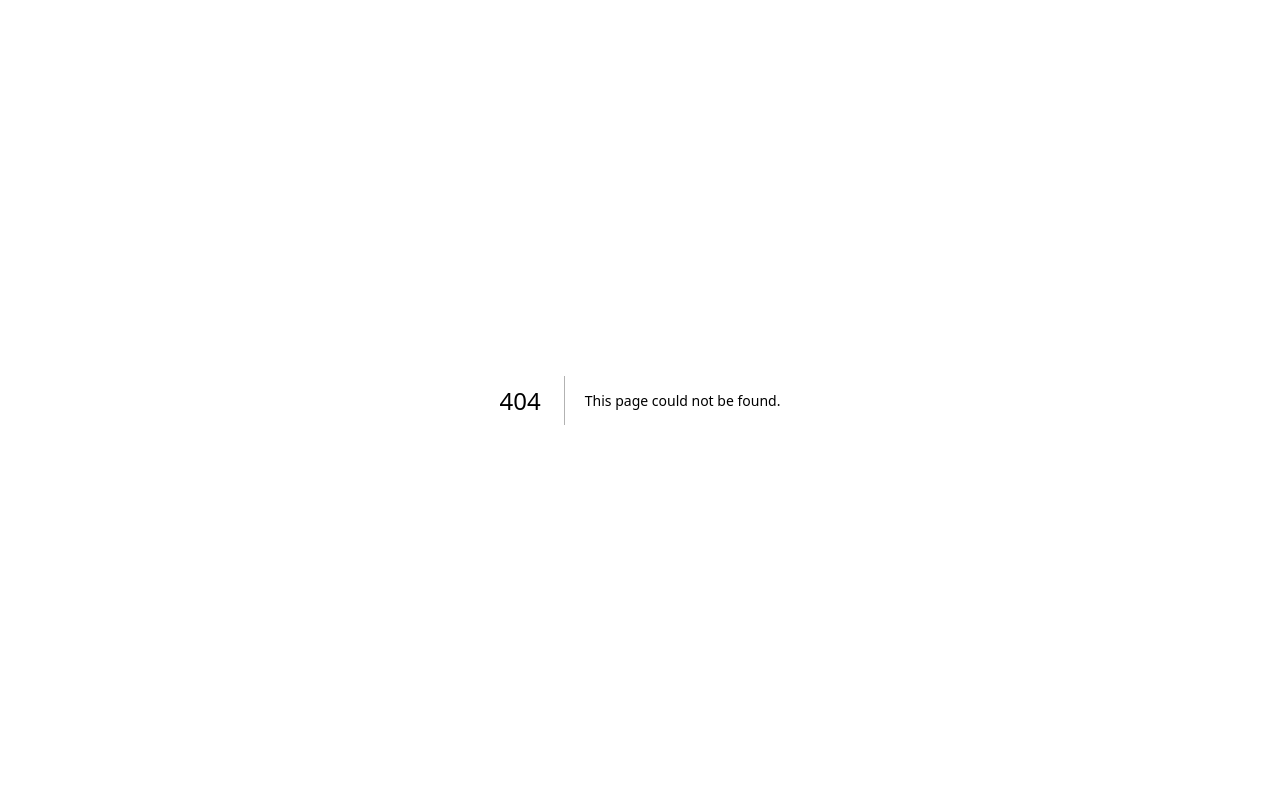
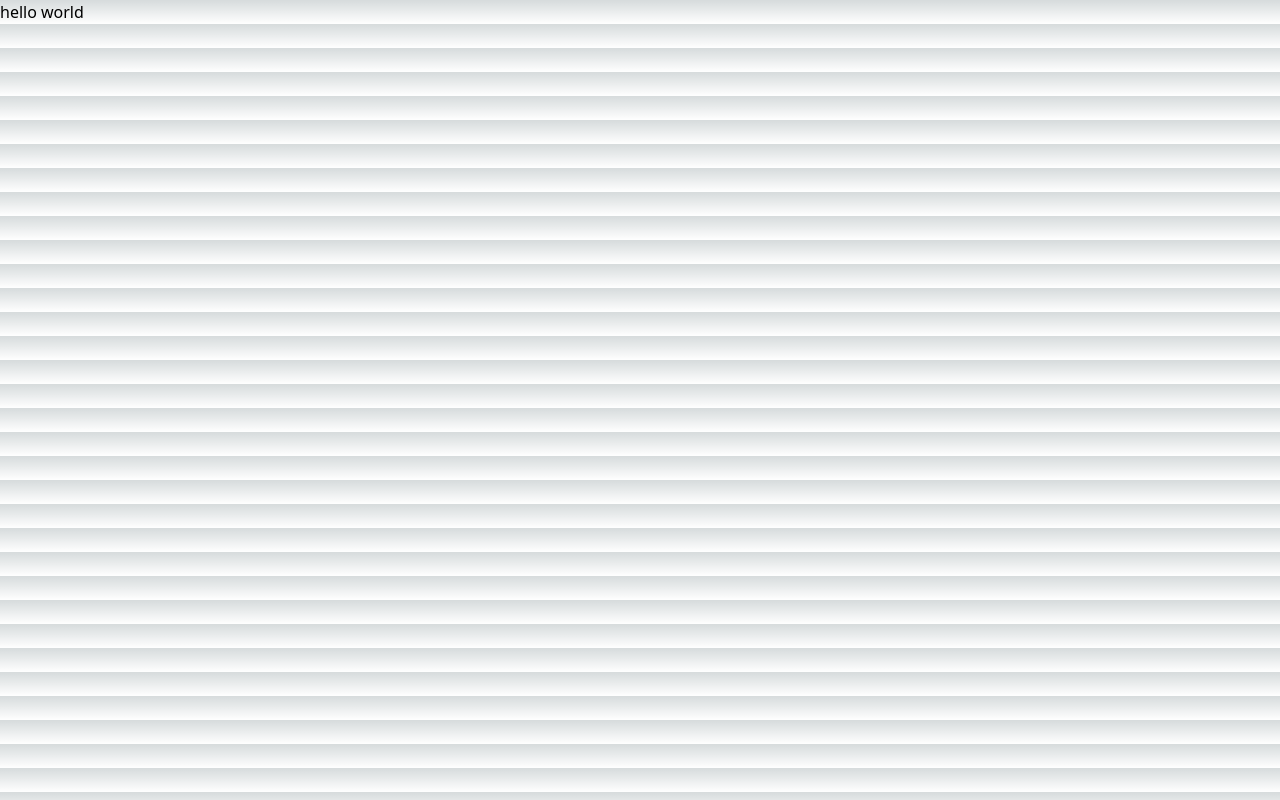
Before and after one commit to temple69/School_Communities, a Next.js app: page /communities in a window 1280 px wide. Before the commit this address had no page. Built offline with nearby package versions, Linux system fonts and the light colour scheme.

Commit message:
pages:communities page

```diff
--- /dev/null
+++ b/src/pages/communities/index.tsx
@@ -0,0 +1,9 @@
+import React from 'react'
+
+const index = () => {
+  return (
+    <div>hello world</div>
+  )
+}
+
+export default index
```
